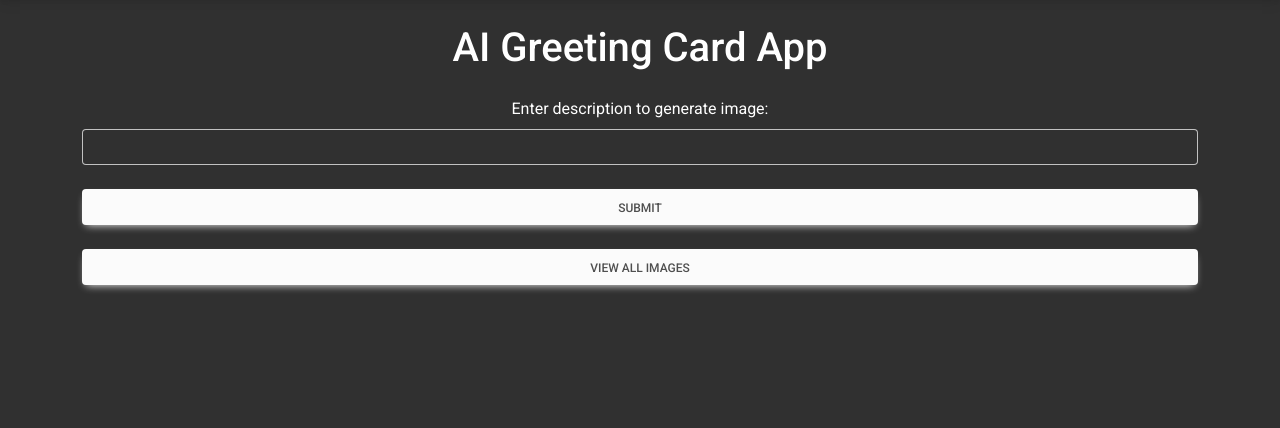
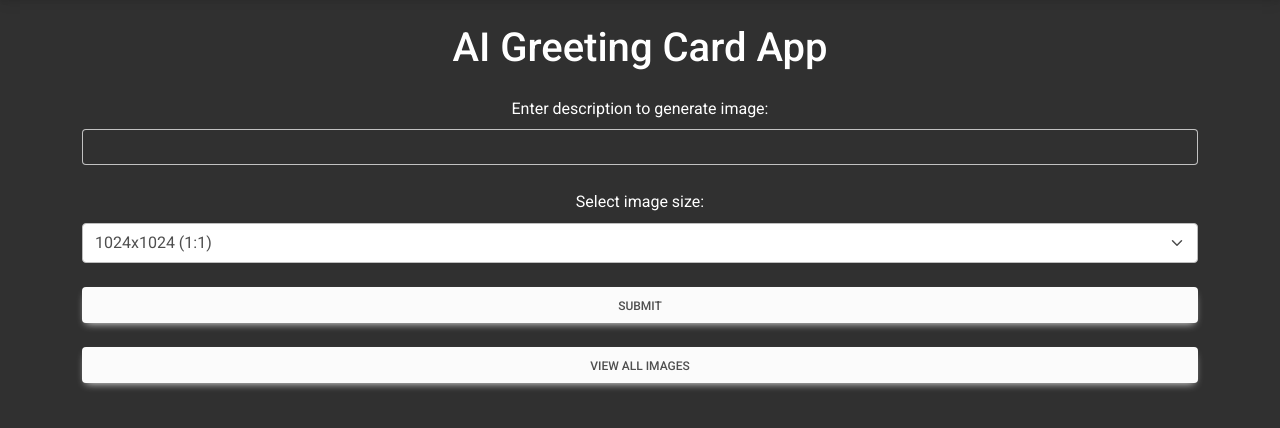
Before and after one commit to DrCBeatz/ai_greeting_cards, a Django app: page / in a window 1280 px wide. Shown: the part 59-487 px from the top of the page. Run offline with Django 4.2, Linux system fonts and the light colour scheme; the visitor is signed in with stand-in values (Sample User, id 1); parts of the project's set-up code (start-up, migrations or seed data) failed here and were passed over.

Commit message:
add image size select field to prompt form

```diff
--- a/aigreetingcards/tasks.py
+++ b/aigreetingcards/tasks.py
@@ -9,7 +9,7 @@ import redis
 redis_client = redis.StrictRedis(host='redis', port=6379, db=0)
 
 @shared_task
-def generate_image_task(prompt, user_id):
+def generate_image_task(prompt, size, user_id):
     task_id = generate_image_task.request.id
     redis_client.set(f"task_status:{task_id}", "processig")
 
@@ -18,7 +18,7 @@ def generate_image_task(prompt, user_id):
         response = client.images.generate(
             model="dall-e-3",
             prompt=prompt,
-            size="1024x1024",
+            size=size,
             quality="standard",
             n=1,
         )
--- a/aigreetingcards/views.py
+++ b/aigreetingcards/views.py
@@ -43,7 +43,8 @@ def home(request):
     prompt = ''
     if request.method == 'POST':
         prompt = request.POST.get('prompt')
-        task = generate_image_task.delay(prompt, request.user.id)
+        size = request.POST.get('size')
+        task = generate_image_task.delay(prompt, size, request.user.id)
         return HttpResponseRedirect(reverse('image_list') + f"?task_id={task.id}")
 
     return render(request, 'home.html', {'prompt': prompt})
--- a/templates/home.html
+++ b/templates/home.html
@@ -25,6 +25,14 @@
         <div class="form-notch-trailing"></div>
       </div>
     </div>
+    <label class="form-label form-light" for="size" style="color: #fff"
+      >Select image size:</label
+    >
+    <select class="form-select mb-4" data-mdb-select-init name="size" id="size">
+      <option value="1024x1024">1024x1024 (1:1)</option>
+      <option value="1024x1792">1024x1792 (4:7)</option>
+      <option value="1792x1024">1792x1024 (7:4)</option>
+    </select>
 
     <button
       type="submit"
```
